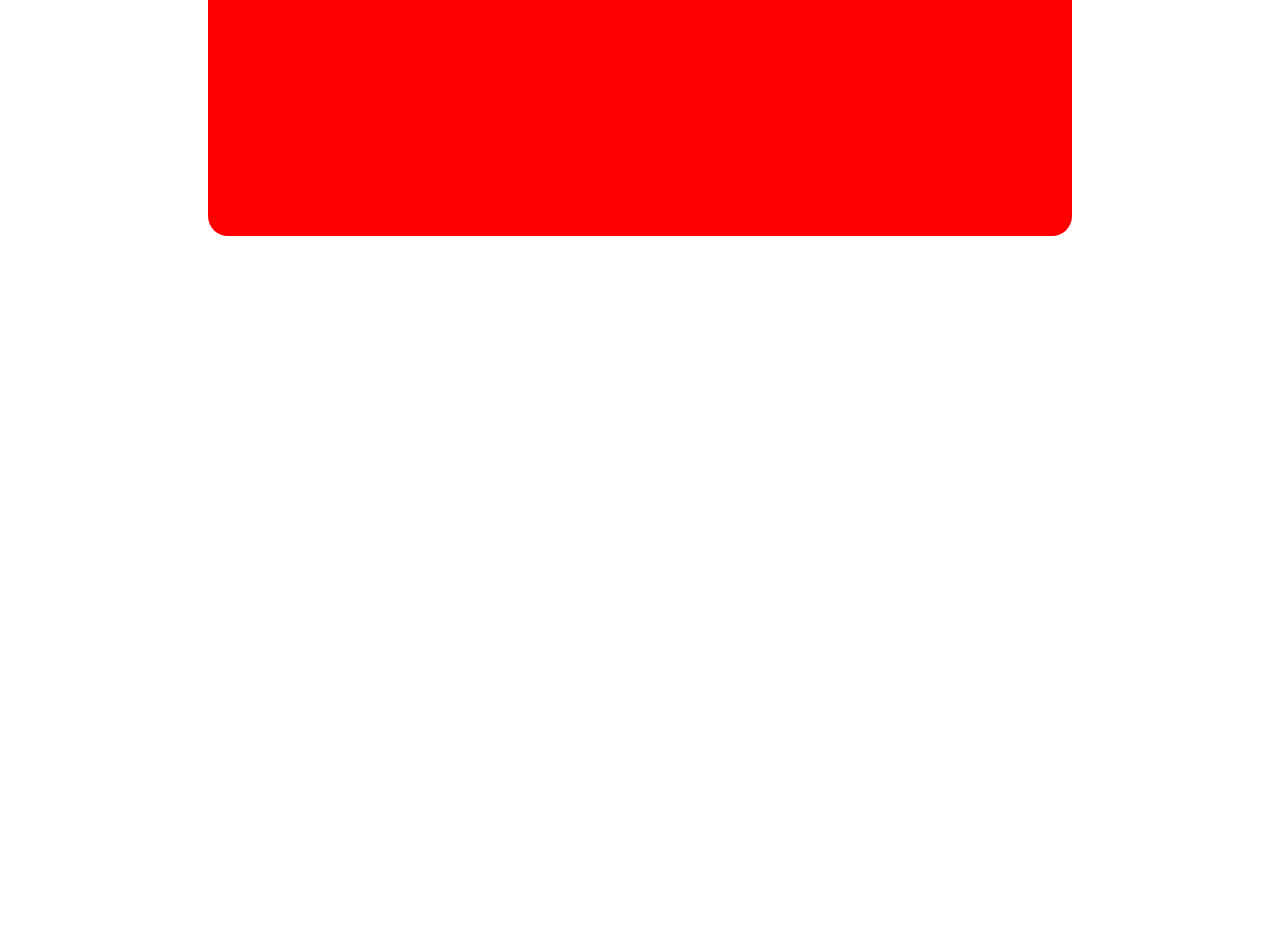
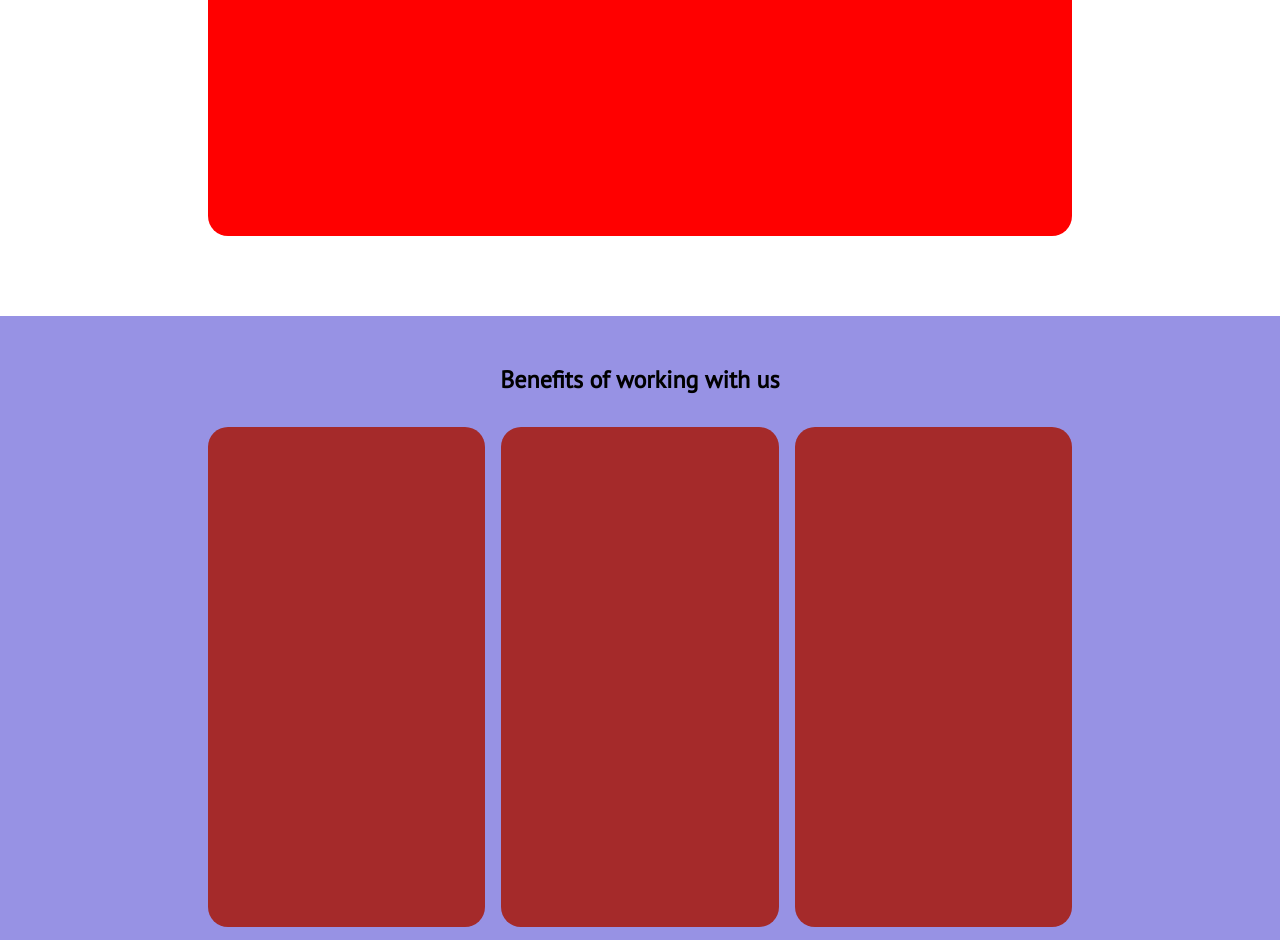
Before and after one commit to riccardococciolo/htmlcss-responsive-layout, a plain HTML site: page index.html in a window 1280 px wide. Shown: the part 3616-4556 px from the top of the page. Before the commit the page ends 3916 px from the top, so only its background shows below. Drawn offline with Linux system fonts and the light colour scheme.

Commit message:
add: benefits responsive

```diff
--- a/css/style.css
+++ b/css/style.css
@@ -18,6 +18,15 @@ img {
 
 body {
     font-family: 'PT Sans', sans-serif;
+}
+
+/* utilities */
+.tac {
+    text-align: center;
+}
+
+.vp {
+    padding: 2rem 0;
 }
 
 /* header */
@@ -124,3 +133,28 @@ nav {
     background-color: red;
     border-radius: 20px;
 }
+
+/* benefits */
+#benefits {
+    background-color: var(--violet-main);
+    padding-bottom: 1.5rem;
+}
+
+.col-benefits {
+    width: 100%;
+    height: 500px;
+    background-color: brown;
+    border-radius: 20px;
+}
+
+@media screen and (min-width: 769px) {
+    #benefits .col-benefits {
+        width: calc(100% / 2 - 1rem / 2);
+    }
+}
+
+@media screen and (min-width: 993px) {
+    #benefits .col-benefits {
+        width: calc(100% / 3 - 2rem / 3);
+    }
+}
--- a/index.html
+++ b/index.html
@@ -96,6 +96,39 @@
         </section>
         <!-- /testimonials -->
 
+        <!-- benefits -->
+        <section id="benefits">
+            <div class="container-70">
+                <h2 class="tac vp">Benefits of working with us</h2>
+                <div class="row">
+                    <div class="col-benefits">
+                    </div>
+                    <div class="col-benefits">
+                        <div class="card">
+                        </div>
+                    </div>
+                    <div class="col-benefits">
+                        <div class="card">
+                        </div>
+                    </div>
+                    <div class="col-benefits">
+                        <div class="card">
+                        </div>
+                    </div>
+                    <div class="col-benefits">
+                        <div class="card">
+                        </div>
+                    </div>
+                    <div class="col-benefits">
+                        <div class="card">
+                        </div>
+                    </div>
+                </div>
+            </div>
+        </section>
+        <!-- /benefits -->
+
+
 
     </main>
     <!-- /main -->
```
